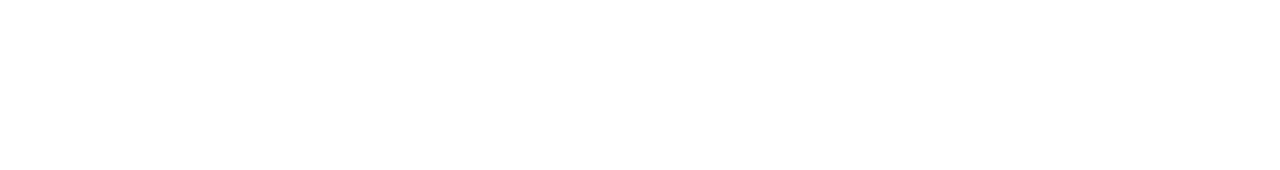
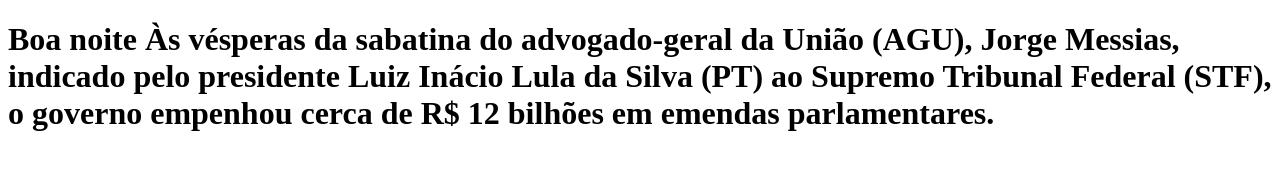
Before and after one commit to IsabellaLellis16/FLEX, a plain HTML site: page index.html in a window 1280 px wide. Drawn offline with Linux system fonts and the light colour scheme.

Commit message:
Informando Comunidades

```diff
--- a/index.html
+++ b/index.html
@@ -6,6 +6,6 @@
     <title>Flex</title>
 </head>
 <body>
-
+    <h1>Boa noite Às vésperas da sabatina do advogado-geral da União (AGU), Jorge Messias, indicado pelo presidente Luiz Inácio Lula da Silva (PT) ao Supremo Tribunal Federal (STF), o governo empenhou cerca de R$ 12 bilhões em emendas parlamentares.</h1>
 </body>
 </html>
```
